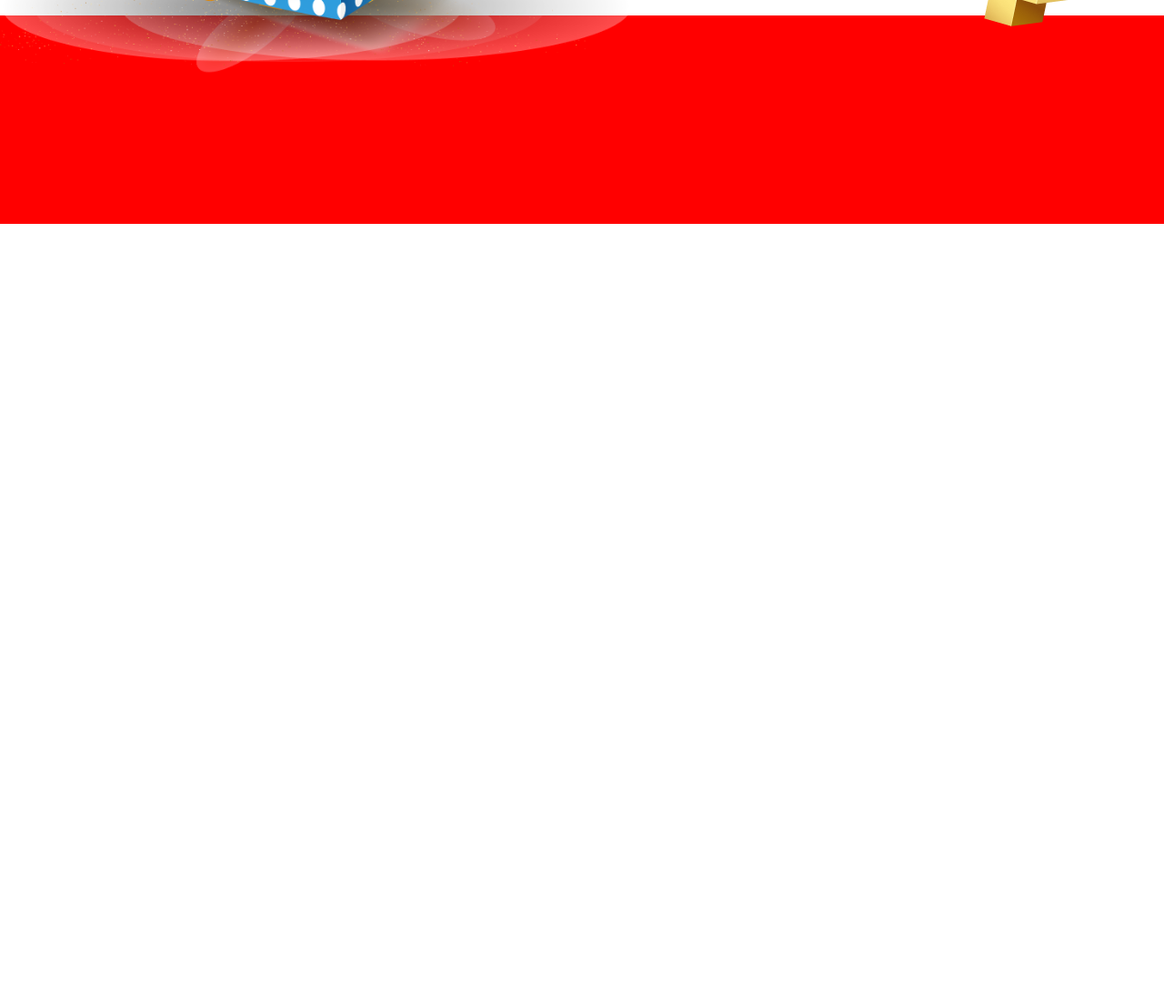
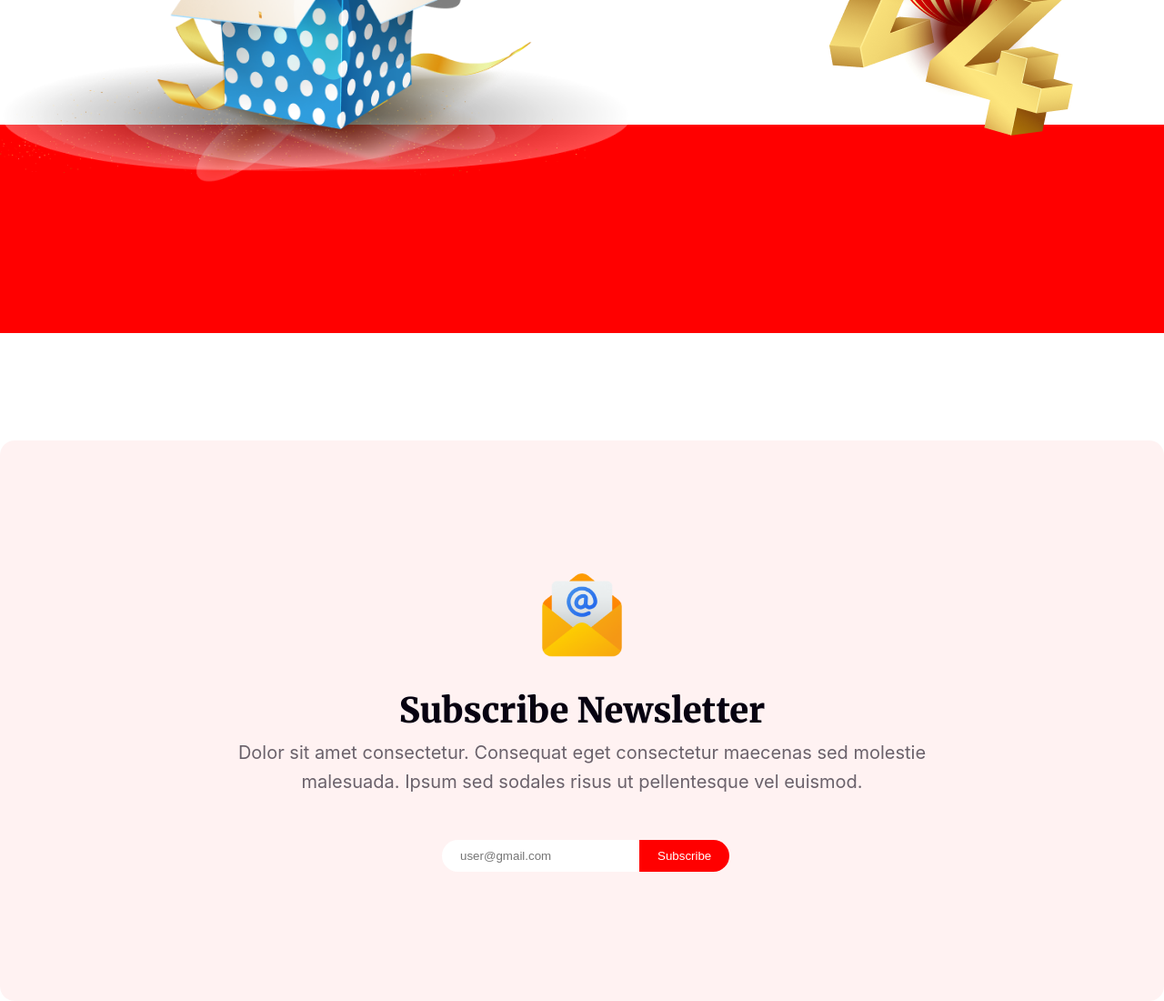
Before and after one commit to rajiasultanashraboni/happy-new-year-landing-page, a plain HTML site: page index.html in a window 1280 px wide. Shown: the part 4120-5220 px from the top of the page at 91% size. Before the commit the page ends 4366 px from the top, so only its background shows below. Drawn offline with Linux system fonts and the light colour scheme.

Commit message:
input and button in ine line with css is ends here

```diff
--- a/index.html
+++ b/index.html
@@ -98,9 +98,23 @@
                     <img src="./new-year-offer-resources-main/images/Group 44.png" alt="">
                 </div>
             </div>
+         </section>
+        <!-- holiday section ends here -->
+
+        <!-- subscrbie newsletter starts here -->
+         <section class="subscribe-container">
+            <div class="subscribe-content">
+                <img src="./new-year-offer-resources-main/images/Group 61.png" alt="">
+                <h1>Subscribe Newsletter</h1>
+                <p>Dolor sit amet consectetur. Consequat eget consectetur maecenas sed molestie malesuada. Ipsum sed sodales risus ut pellentesque vel euismod. </p>
+                <div class="subscribe-button-container">
+                    <input type="email" placeholder="user@gmail.com" class="email-input">
+                    <button class="subscribe-button">Subscribe</button>
+                </div>
+            </div>
 
          </section>
-        <!-- holiday section ends here -->
+        <!-- subscrbie newsletter ends here -->
 
 
 
--- a/style.css
+++ b/style.css
@@ -346,6 +346,7 @@ body{
     margin-top: 120px;
     margin: 0 auto;
     position: relative;
+    margin-top: 120px;
 
 
 }
@@ -357,7 +358,7 @@ body{
     justify-content: center;
     width: 1068px;
     height: 260px;
-    margin-left: 100px;
+    margin-left: 120px;
 }
 
 .holiday-text-container p{
@@ -429,3 +430,82 @@ body{
     top: 17%;
     z-index: 1;
 }
+
+/* subscribe container starts here */
+
+.subscribe-container{
+    max-width: 1320px;
+    min-height: 616px;
+    border-radius: 16px;
+    background: rgba(255, 0, 0, 0.05);
+    margin: 0 auto;
+    margin-top: 120px;
+    display: flex;
+    flex-direction: column;
+    align-items: center;
+    justify-content: center;
+}
+
+.subscribe-content{
+    display: flex;
+    align-items: center;
+    justify-content: center;
+    flex-direction: column;
+}
+
+.subscribe-content img{
+    width: 100px;
+    height: 100px;
+    margin-bottom: 25px;
+}
+
+.subscribe-content h1{
+    color: rgb(7, 2, 17);
+    font-family: Merriweather;
+    font-size: 38px;
+    font-weight: 900;
+    line-height: 60px;
+    letter-spacing: 0%;
+    text-align: center;
+    text-transform: capitalize;
+}
+
+.subscribe-content p{
+    color: rgba(7, 2, 17, 0.6);
+    font-family: Inter;
+    font-size: 20px;
+    font-weight: 400;
+    line-height: 32px;
+    letter-spacing: 0%;
+    text-align: center;
+    width: 800px;
+    height: 64px;
+    margin-bottom: 48px;
+}
+
+/* subscribe button container starts here */
+
+.subscribe-button-container{
+    display: flex;
+    width: 308px;
+    height: 35px;
+
+}
+
+.email-input{
+    padding: 0 20px;
+    /* border-radius: 50px; */
+    border-top-left-radius: 50px;
+    border-bottom-left-radius: 50px;
+    border: none;
+}
+
+.subscribe-button{
+    padding: 0 20px;
+    background-color: red;
+    color: white;
+    border-top-right-radius: 50px;
+    border-bottom-right-radius: 50px;
+    border: none;
+
+}
```
